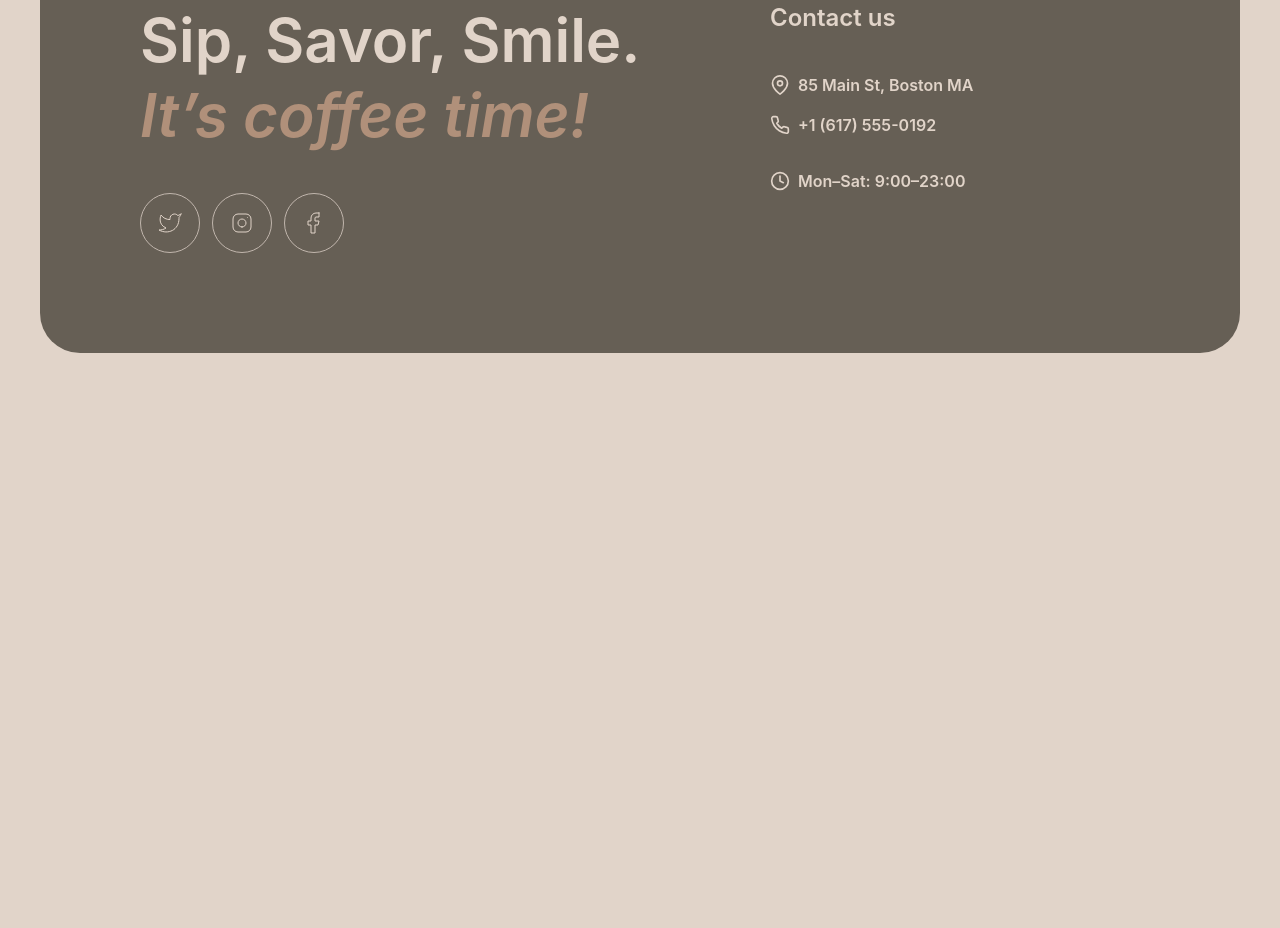
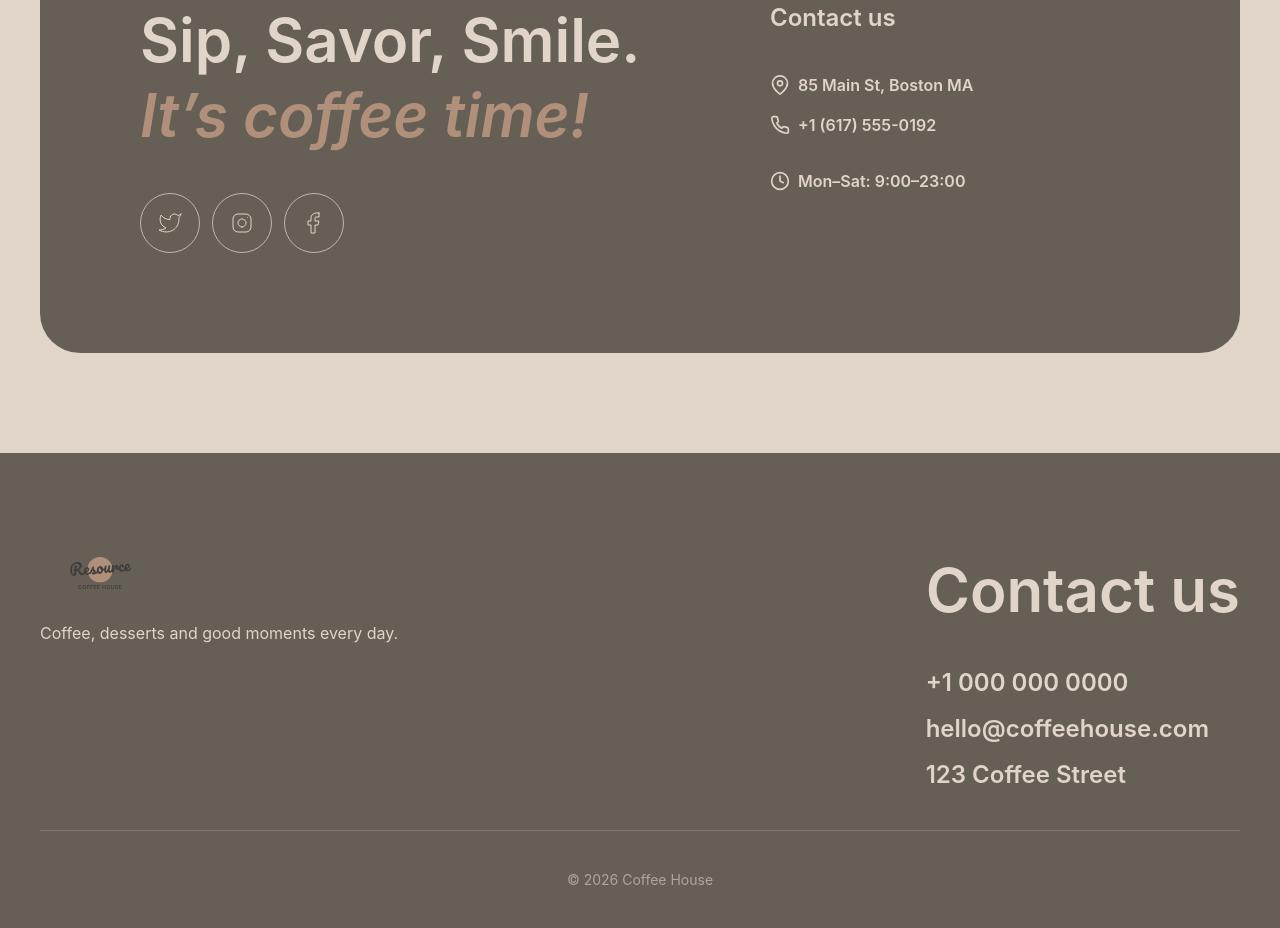
Before and after one commit to BillyGun86/rsschool-landing-page, a plain HTML site: page index.html in a window 1280 px wide. Shown: the part 4243-5171 px from the top of the page. Before the commit the page ends 4696 px from the top, so only its background shows below. Drawn offline with Linux system fonts and the light colour scheme; files whose address does not match are found by name.

Commit message:
feat: add footer

```diff
--- a/index.html
+++ b/index.html
@@ -259,7 +259,7 @@
     </section>
   </main>
 
-  <!-- <footer class="footer" id="contact">
+  <footer class="footer" id="contact">
     <div class="footer-container">
       <div class="footer__brand">
         <a class="logo" href="./index.html">
@@ -292,7 +292,7 @@
     <div class="footer__bottom">
       <p>© 2026 Coffee House</p>
     </div>
-  </footer> -->
+  </footer>
 
   <!-- <script type="module" src="./scripts/main.js"></script> -->
 </body>
--- a/styles/footer.css
+++ b/styles/footer.css
@@ -0,0 +1,104 @@
+.footer {
+    background-color: #665F55;
+    padding: 100px 40px 40px 40px;
+}
+
+.footer-container {
+    display: flex;
+    justify-content: space-between;
+    align-items: flex-start;
+    max-width: 1360px;
+    margin: 0 auto;
+    border-bottom: 1px solid rgba(225, 212, 201, 0.2);
+    padding-bottom: 40px;
+}
+
+.footer__brand {
+    display: flex;
+    flex-direction: column;
+    gap: 24px;
+    max-width: 360px;
+}
+
+.footer__brand .logo {
+    display: inline-block;
+    transition: transform 0.2s ease;
+}
+
+.footer__brand .logo:hover {
+    transform: scale(1.02);
+}
+
+.footer__description {
+    font-family: 'Inter', sans-serif;
+    font-weight: 400;
+    font-size: 16px;
+    line-height: 1.5;
+    color: #E1D4C9;
+    margin: 0;
+}
+
+.footer__contacts {
+    display: flex;
+    flex-direction: column;
+    gap: 40px;
+    max-width: 530px;
+}
+
+.footer__title {
+    font-family: 'Inter', sans-serif;
+    font-weight: 600;
+    font-size: 60px;
+    line-height: 1.25;
+    color: #E1D4C9;
+    margin: 0;
+}
+
+.footer__address {
+    display: flex;
+    flex-direction: column;
+    gap: 16px;
+    font-style: normal;
+}
+
+.footer__address a,
+.footer__address span {
+    font-family: 'Inter', sans-serif;
+    font-weight: 600;
+    font-size: 24px;
+    line-height: 1.25;
+    color: #E1D4C9;
+    text-decoration: none;
+    margin: 0;
+}
+
+.footer__address a {
+    transition: color 0.2s ease;
+    display: inline-block;
+    width: fit-content;
+}
+
+.footer__address a:hover {
+    color: #FFF;
+}
+
+.footer__bottom {
+    max-width: 1360px;
+    margin: 0 auto;
+    padding-top: 40px;
+    text-align: center;
+}
+
+.footer__bottom p {
+    font-family: 'Inter', sans-serif;
+    font-weight: 400;
+    font-size: 14px;
+    color: rgba(225, 212, 201, 0.6);
+    margin: 0;
+}
+
+.footer a:focus-visible {
+    outline: 2px solid #b0907a;
+    outline-offset: 4px;
+    border-radius: 4px;
+}
```
